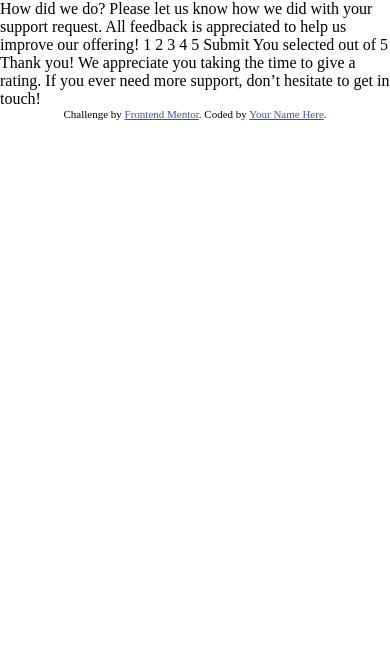
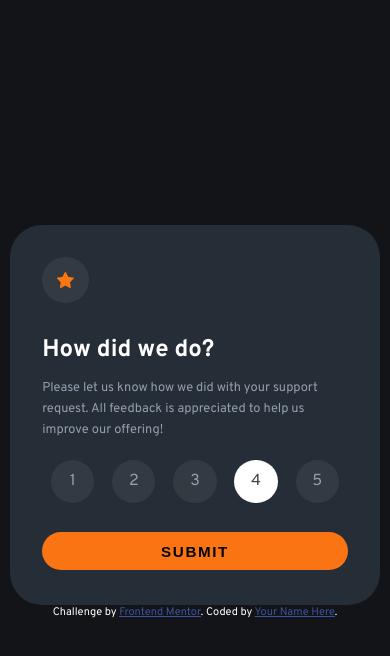
Before and after one commit to AndersonF-Dev/interactive-rating-component-main, a plain HTML site: page index.html in a window 390 px wide. Drawn offline with Linux system fonts and the light colour scheme.

Commit message:
Tela 1
A tela para selecionar o numero esta pronta falta ajustar o responsivo

```diff
--- a/css/reset.css
+++ b/css/reset.css
@@ -2,4 +2,5 @@
     margin: 0;
     padding: 0;
     box-sizing: border-box;
+    list-style: none;
 }
--- a/css/style.css
+++ b/css/style.css
@@ -1,8 +1,133 @@
 @import url('https://fonts.googleapis.com/css2?family=Overpass:ital,wght@0,100..900;1,100..900&display=swap');
 /* font-family: "Overpass", sans-serif; */
 
+body {
+    width: 100%;
+    height: 100vh;
+
+    display: flex;
+    align-items: center;
+    justify-content: center;
+    flex-direction: column;
+
+    background-color:  hsl(216, 12%, 8%);
+    color:  hsl(0, 0%, 100%);
+    font-family: "Overpass", sans-serif;
+}
+
+.content {
+    background-color: hsl(213, 19%, 18%);
+    max-width: 23.1rem;
+    height: 380px;
+    border-radius: 2rem;
+    padding: 2rem;
+    overflow: hidden;
+}
+
+.icon-star{
+    background-color: hsl(212, 13%, 23%);
+    display: flex;
+    align-items: center;
+    justify-content: center;
+    width: 2.9rem;
+    height: 2.9rem;
+    border-radius: 50%;
+}
+
+.informacoes h1{
+    /* font-size: 2rem; */
+    margin-top: 2rem;
+}
+
+.informacoes p {
+    font-size: .8rem;
+    margin-top: .8rem;
+    line-height: 1.3rem;
+    color: hsl(217, 12%, 63%);
+
+}
+
+.lista-numero ol{
+    display: flex;
+    justify-content: space-around;
+    margin-top: 1.2rem;
+}
+
+.lista-numero li {
+    background-color:  hsl(212, 13%, 23%);
+    display: flex;
+    align-items: center;
+    justify-content: center;
+    width: 2.7rem;
+    height: 2.7rem;
+    border-radius: 50%;
+    color: hsl(217, 12%, 63%);
+    cursor: pointer;
+    transition: .5s;
+}
+
+.lista-numero li.ativo{
+    background-color:  hsl(0, 0%, 100%);
+    color: #414344;
+}
+.lista-numero li:hover{
+    background-color: hsl(25, 97%, 53%);
+    color:  hsl(0, 0%, 100%);
+    border: 1px solido color: hsl(0, 0%, 100%);
+}
+
+button{
+    background-color: hsl(25, 97%, 53%);
+    width: 100%;
+    height: 12%;
+    border-radius: 2rem;
+    border: none;
+    margin-top: 1.83rem;
+
+    font-size: .95rem;
+    font-weight: 700;
+    letter-spacing: .1rem;
+    text-transform: uppercase;
+    cursor: pointer;
+    transition: .5s;
+}
+
+button:hover {
+    background-color:  hsl(0, 0%, 100%);
+}
+
+.none{
+    display: none;
+}
 
 
+/* @media (min-width: 400px) {
+    .content {
+        max-width: 85%;
+        height: 450px;
+    }
+}
+
+@media (min-width: 500px) {
+    .content {
+        max-width: 69%;
+        height: 450px;
+    }
+}
+
+@media (min-width: 800px) {
+    .content {
+        max-width: 49%;
+        height: 430px;
+    }
+}
+
+@media (min-width: 1643px) {
+    .content {
+        max-width: 49%;
+        height: 430px;
+    }
+} */
 
 .attribution { font-size: 11px; text-align: center; }
 .attribution a { color: hsl(228, 45%, 44%); }
--- a/index.html
+++ b/index.html
@@ -16,29 +16,36 @@
 </head>
 <body>
 
+  <section class="content">
     <!-- Rating state start -->
-
-  How did we do?
-
+     <div class="icon-star"><img src="images/icon-star.svg" alt="icon-star"></div>
+    <div class="informacoes">
+      <h1>How did we do?</h1>
+      <p>
         Please let us know how we did with your support request. All feedback is appreciated
         to help us improve our offering!
-
-  1 2 3 4 5
-
-  Submit
-
+      </p>
+    </div>
+    <div class="lista-numero">
+      <ol>
+        <li>1</li>
+        <li>2</li>
+        <li>3</li>
+        <li class="ativo">4</li>
+        <li>5</li>
+      </ol>
+    </div>
+        <button>Submit</button>
     <!-- Rating state end -->
-
     <!-- Thank you state start -->
-
+    <div class="none">
       You selected <!-- Add rating here --> out of 5
-
       Thank you!
-
       We appreciate you taking the time to give a rating. If you ever need more support,
       don’t hesitate to get in touch!
-
       <!-- Thank you state end -->
+    </div>
+  </section>
 
 
   <div class="attribution">
```
Lines whose indentation alone changed are shown as unchanged.
